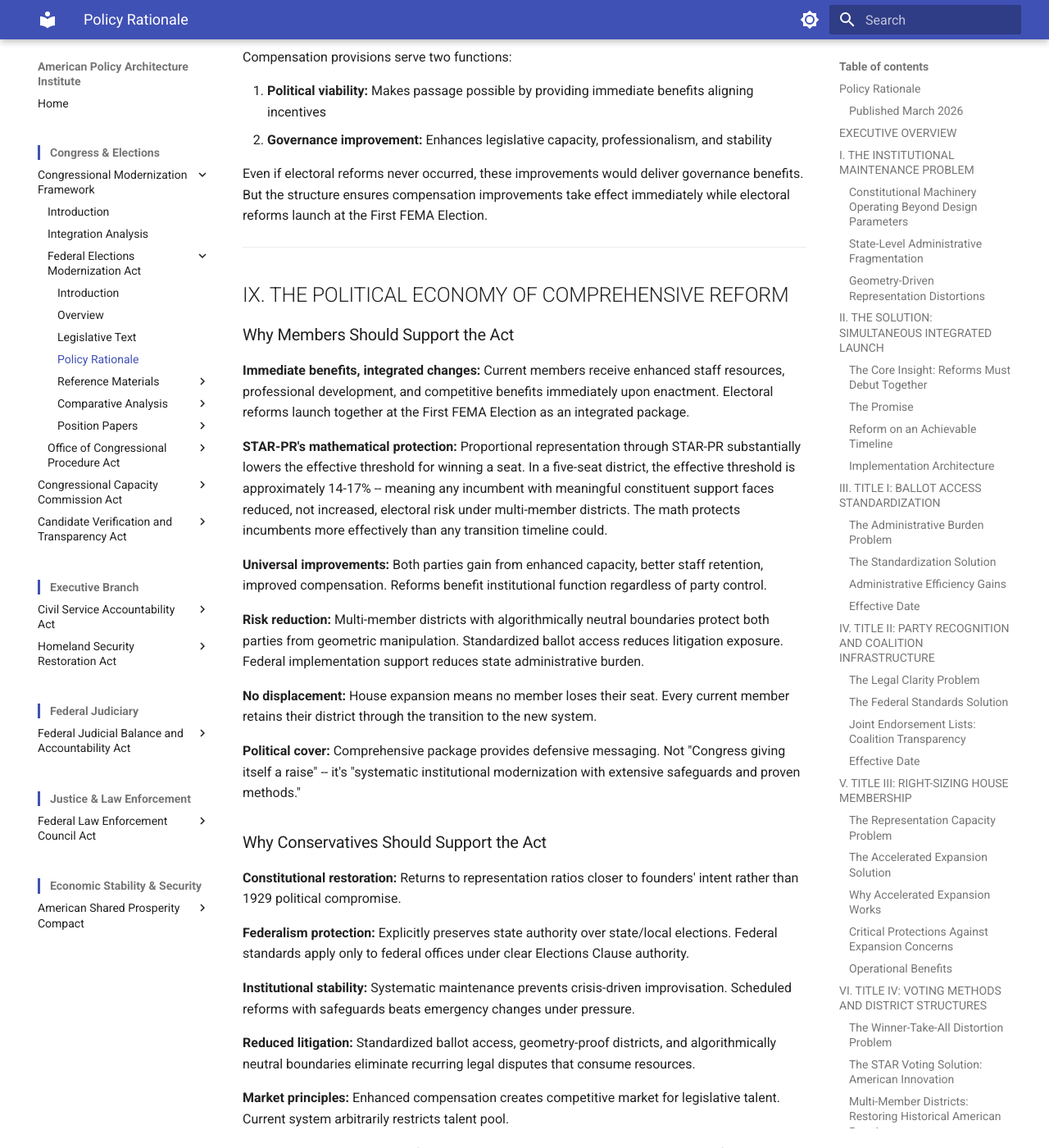
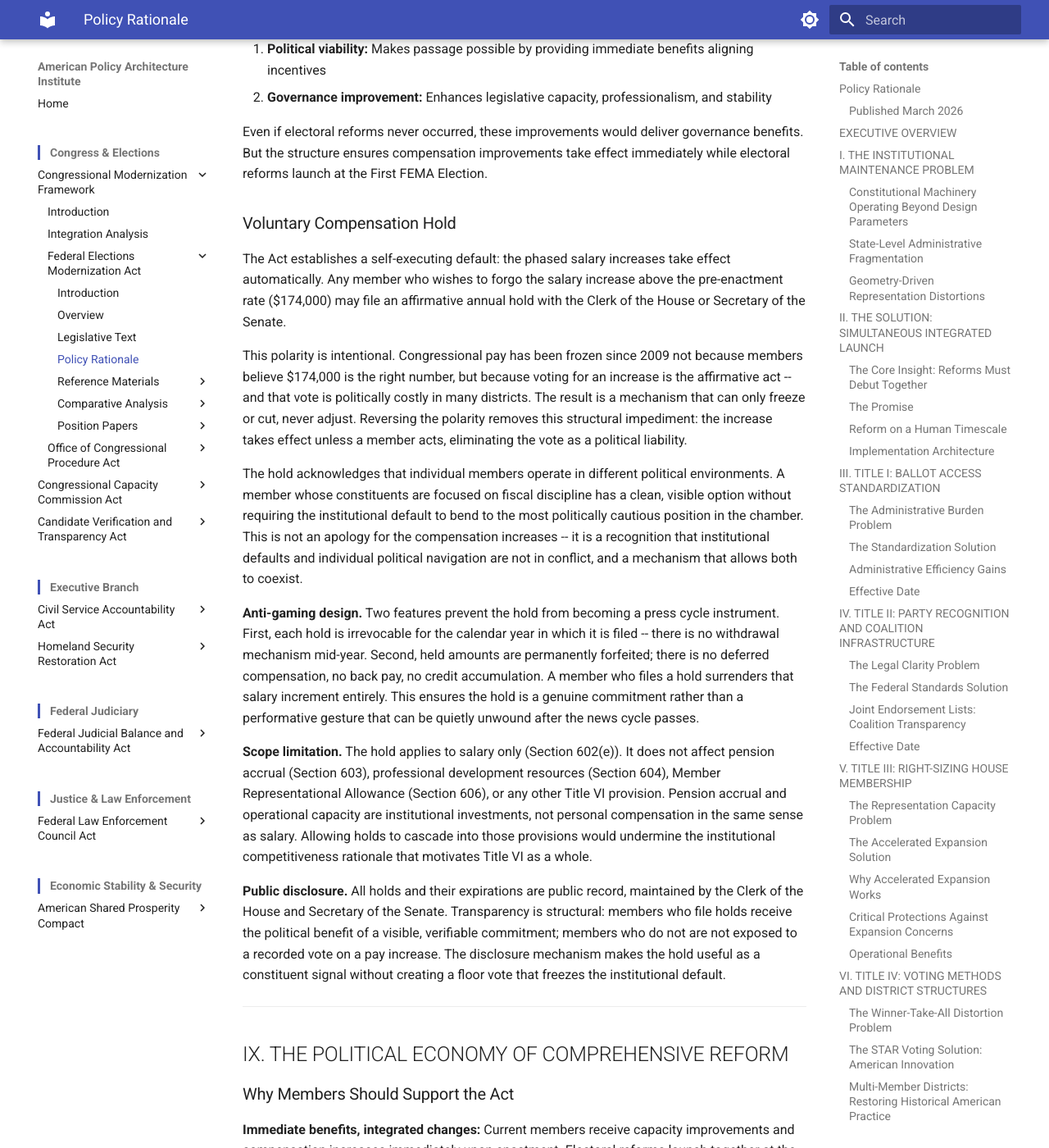
Before and after one commit to albertintech/apai, an MkDocs documentation site: the page built from docs/congress/cmf/fema/policy-rationale.md, in a window 1280 px wide and 1400 px high, scrolled down 21653 px. Shown: the whole window at 82% size. Built offline with MkDocs 1.6.1 and Material for MkDocs 9.7.7, drawn with Linux system fonts in a browser that asks for light colours; some of the changed text lies outside the part shown.

Commit message:
Update policy-rationale.md

```diff
--- a/docs/congress/cmf/fema/policy-rationale.md
+++ b/docs/congress/cmf/fema/policy-rationale.md
@@ -16,7 +16,7 @@
 
 The Federal Elections Modernization Act (FEMA) is scheduled maintenance -- nothing more, nothing less. All subsequent references to FEMA use "the Act."
 
-The Act delivers this modernization on an achievable timeline. Rather than defer reform impacts to a distant 25-year horizon, the accelerated implementation architecture achieves cube root compliance within approximately 14 years -- three presidential terms. Enhanced staff resources and competitive member benefits take effect upon enactment, with electoral upgrades following on a defined schedule.
+The Act delivers this modernization on a human timescale. Rather than defer reform impacts to a distant 25-year horizon, the accelerated implementation architecture achieves cube root compliance within approximately 14 years -- three presidential terms. Members who vote for the Act will see results during their careers. Voters will experience tangible improvements in representation quality within a single political generation.
 
 ---
 
@@ -103,13 +103,13 @@
 
 This produces "the new Congress" -- not "more of the old Congress."
 
-### Reform on an Achievable Timeline
+### Reform on a Human Timescale
 
 The Act delivers reform within approximately 14 years -- three presidential terms. This timeline ensures:
 
-1. **Enhanced staff resources and competitive member benefits** take effect upon enactment
-2. **Voters experience tangible improvements** in representation quality beginning at the First FEMA Election
-3. **Institutional modernization proceeds** on a predictable schedule rather than deferring impacts to a distant future
+1. **Members who vote for the Act see results** during their careers
+2. **Voters experience tangible improvements** in representation quality
+3. **Institutional modernization proceeds** on human timescale rather than deferring impacts to distant future
 
 The accelerated timeline does not sacrifice careful implementation. It simply removes arbitrary delays that served political comfort rather than operational necessity.
 
@@ -119,7 +119,7 @@
 
 **Tier 1 -- Immediate upon enactment:**
 
-- Title VI (Staff resources and competitive member benefits)
+- Title VI (Compensation and capacity improvements)
 - Title VII (Enforcement and administrative authority)
 - Title VIII (General provisions and definitions)
 - Electoral Science Office establishment (Section 409)
@@ -254,9 +254,9 @@
 
 ### Why Accelerated Expansion Works
 
-**1. Reform on an achievable timeline**
+**1. Reform on a human timescale**
 
-Fourteen years is three presidential terms. Enhanced staff resources and competitive member benefits take effect upon enactment, with electoral upgrades delivering voter-facing improvements beginning at the First FEMA Election.
+Fourteen years is three presidential terms. Members who vote for the Act will see results during their careers. Voters will experience tangible improvements in representation quality.
 
 **2. Operational feasibility**
 
@@ -483,7 +483,7 @@
 
 ### The Political Viability Mechanism
 
-Previous democratic reform efforts failed by asking incumbent legislators to vote for changes that reduce their individual advantages. The Act solves this political economy problem through immediate, substantial improvements to staff resources, legislative capacity, and competitive member benefits taking effect upon enactment -- before electoral reforms launch.
+Previous democratic reform efforts failed by asking incumbent legislators to vote for changes that reduce their individual advantages. The Act solves this political economy problem through immediate, substantial, universal compensation and capacity improvements taking effect upon enactment -- before electoral reforms launch.
 
 This isn't cynicism -- it's mechanism design. The Framers structured Constitutional checks and balances assuming self-interested actors. The Act applies the same principle: structure incentives so that individual benefit aligns with institutional improvement.
 
@@ -543,13 +543,27 @@
 
 Even if electoral reforms never occurred, these improvements would deliver governance benefits. But the structure ensures compensation improvements take effect immediately while electoral reforms launch at the First FEMA Election.
 
+### Voluntary Compensation Hold
+
+The Act establishes a self-executing default: the phased salary increases take effect automatically. Any member who wishes to forgo the salary increase above the pre-enactment rate ($174,000) may file an affirmative annual hold with the Clerk of the House or Secretary of the Senate.
+
+This polarity is intentional. Congressional pay has been frozen since 2009 not because members believe $174,000 is the right number, but because voting for an increase is the affirmative act -- and that vote is politically costly in many districts. The result is a mechanism that can only freeze or cut, never adjust. Reversing the polarity removes this structural impediment: the increase takes effect unless a member acts, eliminating the vote as a political liability.
+
+The hold acknowledges that individual members operate in different political environments. A member whose constituents are focused on fiscal discipline has a clean, visible option without requiring the institutional default to bend to the most politically cautious position in the chamber. This is not an apology for the compensation increases -- it is a recognition that institutional defaults and individual political navigation are not in conflict, and a mechanism that allows both to coexist.
+
+**Anti-gaming design.** Two features prevent the hold from becoming a press cycle instrument. First, each hold is irrevocable for the calendar year in which it is filed -- there is no withdrawal mechanism mid-year. Second, held amounts are permanently forfeited; there is no deferred compensation, no back pay, no credit accumulation. A member who files a hold surrenders that salary increment entirely. This ensures the hold is a genuine commitment rather than a performative gesture that can be quietly unwound after the news cycle passes.
+
+**Scope limitation.** The hold applies to salary only (Section 602(e)). It does not affect pension accrual (Section 603), professional development resources (Section 604), Member Representational Allowance (Section 606), or any other Title VI provision. Pension accrual and operational capacity are institutional investments, not personal compensation in the same sense as salary. Allowing holds to cascade into those provisions would undermine the institutional competitiveness rationale that motivates Title VI as a whole.
+
+**Public disclosure.** All holds and their expirations are public record, maintained by the Clerk of the House and Secretary of the Senate. Transparency is structural: members who file holds receive the political benefit of a visible, verifiable commitment; members who do not are not exposed to a recorded vote on a pay increase. The disclosure mechanism makes the hold useful as a constituent signal without creating a floor vote that freezes the institutional default.
+
 ---
 
 ## IX. THE POLITICAL ECONOMY OF COMPREHENSIVE REFORM
 
 ### Why Members Should Support the Act
 
-**Immediate benefits, integrated changes:** Current members receive enhanced staff resources, professional development, and competitive benefits immediately upon enactment. Electoral reforms launch together at the First FEMA Election as an integrated package.
+**Immediate benefits, integrated changes:** Current members receive capacity improvements and compensation increases immediately upon enactment. Electoral reforms launch together at the First FEMA Election as an integrated package.
 
 **STAR-PR's mathematical protection:** Proportional representation through STAR-PR substantially lowers the effective threshold for winning a seat. In a five-seat district, the effective threshold is approximately 14-17% -- meaning any incumbent with meaningful constituent support faces reduced, not increased, electoral risk under multi-member districts. The math protects incumbents more effectively than any transition timeline could.
 
@@ -613,7 +627,7 @@
 
 **Tier 1 -- Immediate upon enactment:**
 
-- Enhanced staff resources and competitive member benefits (Title VI)
+- All compensation and capacity improvements (Title VI)
 - Enforcement and administrative authority (Title VII)
 - General provisions and definitions (Title VIII)
 - Electoral Science Office establishment (Section 409)
@@ -648,11 +662,11 @@
 
 **Simultaneous integrated launch:** STAR, MMD, algorithmic districting, and expansion debut together at the First FEMA Election, producing "the new Congress" rather than "more of the old Congress."
 
-**Reform on an achievable timeline:** Cube root compliance in ~14 years means institutional improvements take effect immediately, with electoral upgrades delivering benefits to voters on a defined schedule.
+**Reform on a human timescale:** Cube root compliance in ~14 years means members who vote for the Act see results; voters experience tangible improvements within a political generation.
 
 **Proper FCAO development:** Decoupled timeline prevents exam development from holding up core reforms while ensuring adequate validation.
 
-**Immediate institutional investment:** Title VI takes effect upon enactment, delivering the staff resources and competitive benefits that make passage politically viable.
+**Immediate member benefits:** Title VI takes effect upon enactment, honoring the institutional capacity investment that makes passage politically viable.
 
 **Legal clarity:** Defined terms (First FEMA Election, Second FEMA Election) and objective triggers prevent ambiguity and resist litigation.
 
@@ -791,7 +805,7 @@
 
 **Synergistic benefits** where reforms reinforce each other: Multi-member districts work better with proportional voting methods. House expansion enables multi-member districts. Ballot access standardization supports multiparty infrastructure. Algorithmically neutral districting eliminates the political distortion that makes every other reform harder. Enhanced capacity makes all reforms more effective.
 
-**Immediate benefits** (enhanced staff resources, competitive member benefits) fund political capital for electoral reforms that launch together at the First FEMA Election.
+**Immediate benefits** (compensation, capacity improvements) fund political capital for electoral reforms that launch together at the First FEMA Election.
 
 **Predictable timeline** rather than uncertain sequential reforms where each depends on the previous one's success.
 
@@ -817,7 +831,7 @@
 
 ---
 
-## XIV. CONCLUSION: REFORM ON AN ACHIEVABLE TIMELINE
+## XIV. CONCLUSION: REFORM ON A HUMAN TIMESCALE
 
 ### The Maintenance Imperative
 
@@ -838,9 +852,9 @@
 
 **Certain present benefits (upon enactment):**
 
-- Enhanced staff resources and competitive member benefits
-- Immediate institutional capacity gains
-- Stronger talent pipeline for public service
+- Enhanced compensation and capacity improvements
+- Immediate institutional stability gains
+- Better working conditions and career security
 - Improved legislative functionality
 
 **Integrated reform launch (First FEMA Election):**
@@ -914,19 +928,7 @@
 
 **Revision 5.4** (Current)
 - Updated reference line from Rev 5.3 to Rev 5.4
-- Reframed compensation language in summary and introductory contexts throughout: lead with staff resources and legislative capacity; position member compensation as "competitive member benefits" attracting top talent to public service
-- Replaced "reform on a human timescale" messaging (introduced Rev 2.0) with "reform on an achievable timeline" throughout, including Section II subsection heading, Section V "Why Accelerated Expansion Works" list, Section X implementation summary, and Section XIV heading
-- Replaced personal benefit framing ("members who vote for the Act see results during their careers") with institutional framing throughout
-- Corrected pension accrual comparison from "2.5% vs. 1.7%" (pre-2012 FERS rate) to "2.5% vs. current 1.0%" (post-2012 FERS rate)
-- Corrected vesting period from "Reduced vesting period (5 years)" to "Five-year vesting period (maintains current FERS standard)"
-- Reframed Tier 1 labels from "Compensation and capacity improvements" to "Staff resources and competitive member benefits"
-- Reframed Section VIII opening to lead with staff resources, legislative capacity, and competitive member benefits
-- Reframed Section IX political economy summary to lead with staff resources and professional development
-- Reframed Section X implementation architecture: "Immediate member benefits" to "Immediate institutional investment"; updated "human timescale" summary
-- Reframed Section XIII synergies summary
-- Reframed Section XIV conclusion list: replaced personal benefit items with institutional capacity and talent pipeline framing
-- Corrected download link path from `electoral/cmf/fema/` to `congress/cmf/fema/`
-- Added "Last revised" line per DPS Rev 2.5
+- Added "Voluntary Compensation Hold" subsection to Section VIII (Title VI): self-executing default rationale and polarity logic, political cover function, anti-gaming provisions (irrevocability and permanent forfeiture), scope limitation to salary only with rationale, public disclosure structure; corresponds to Section 602(e) of Rev 5.4 legislative text
 
 **Revision 5.3**
 - Updated reference line from Rev 5.2 to Rev 5.3
@@ -1026,7 +1028,7 @@
 
 *Revision history available in the raw file.*
 
-> [Download this document](https://github.com/albertintech/apai/blob/main/docs/congress/cmf/fema/policy-rationale.md) (opens on GitHub -- click the download button)
+> [Download this document](https://github.com/albertintech/apai/blob/main/docs/electoral/cmf/fema/policy-rationale.md) (opens on GitHub -- click the download button)
 
 *Last revised April 2026*
 
```
Also changed, not shown: other parts of docs/congress/cmf/fema/policy-rationale.md (+2 -2 lines).
